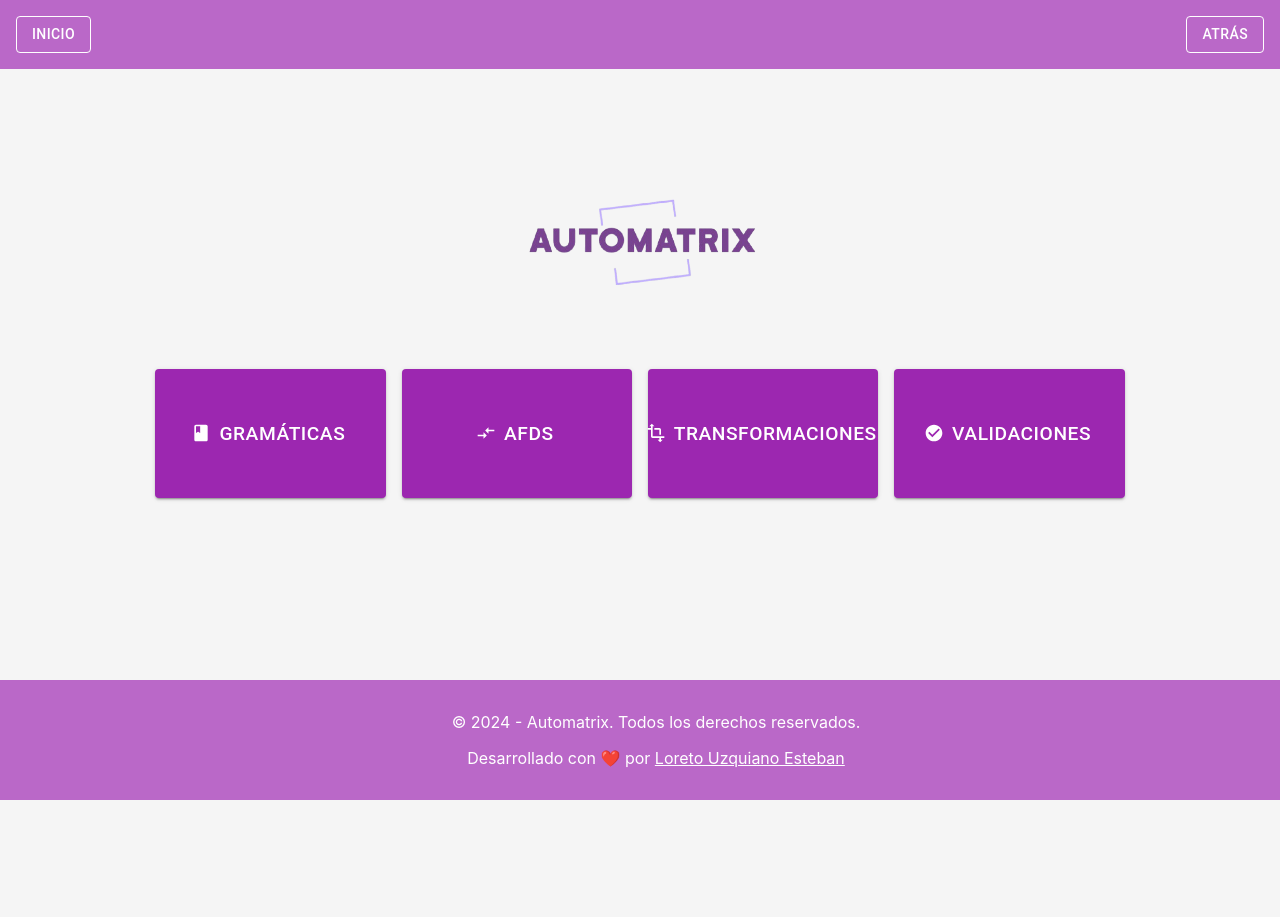
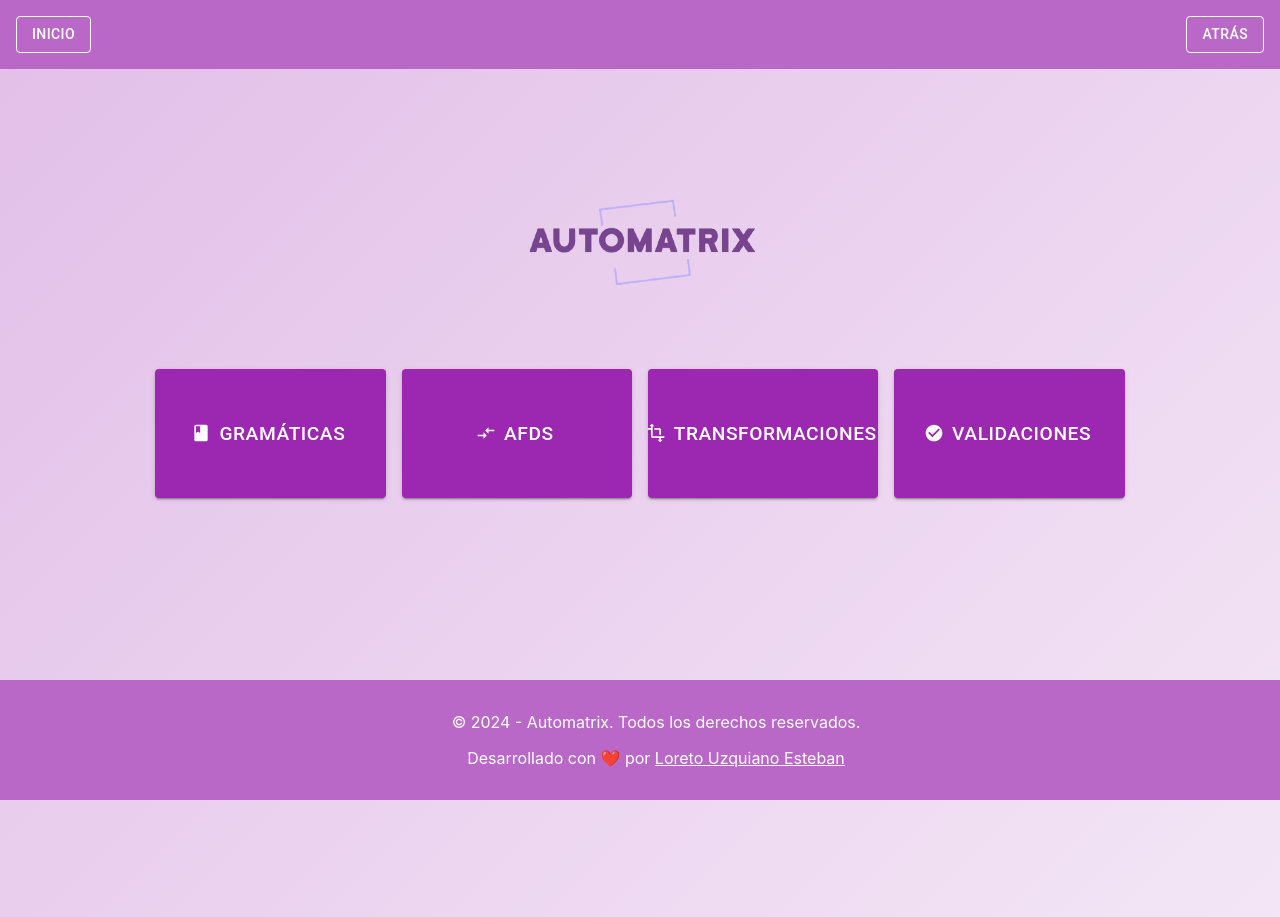
Before and after one commit to loreeue/TFG-Automatrix, a React (Create React App) app in the folder frontend/: page / in a window 1280 px wide. Built offline with nearby package versions, Linux system fonts and the light colour scheme.

Commit message:
Fondo gradiente

```diff
--- a/frontend/src/components/AFDs.js
+++ b/frontend/src/components/AFDs.js
@@ -3,14 +3,26 @@ import { Box, Typography, Button, Grid } from "@mui/material";
 import { useNavigate } from "react-router-dom";
 import CompareArrowsIcon from "@mui/icons-material/CompareArrows";
 import { useTheme } from "@mui/material/styles";
+import {purple} from "@mui/material/colors";
 
 const AFDs = () => {
     const navigate = useNavigate();
     const theme = useTheme();
+    const gradientAnimation = {
+        background: `linear-gradient(-45deg, white, ${purple[300]})`,
+        backgroundSize: "400% 400%",
+        animation: "gradient 15s ease infinite",
+        "@keyframes gradient": {
+            "0%": { backgroundPosition: "0% 50%" },
+            "50%": { backgroundPosition: "100% 50%" },
+            "100%": { backgroundPosition: "0% 50%" },
+        },
+    };
 
     return (
         <Box
             sx={{
+                ...gradientAnimation,
                 minHeight: "100vh",
                 display: "flex",
                 flexDirection: "column",
--- a/frontend/src/components/Grammars.js
+++ b/frontend/src/components/Grammars.js
@@ -3,14 +3,26 @@ import { Box, Typography, Button } from "@mui/material";
 import { useNavigate } from "react-router-dom";
 import BookIcon from "@mui/icons-material/Book";
 import { useTheme } from "@mui/material/styles";
+import {purple} from "@mui/material/colors";
 
 const Grammars = () => {
     const navigate = useNavigate();
     const theme = useTheme();
+    const gradientAnimation = {
+        background: `linear-gradient(-45deg, white, ${purple[300]})`,
+        backgroundSize: "400% 400%",
+        animation: "gradient 15s ease infinite",
+        "@keyframes gradient": {
+            "0%": { backgroundPosition: "0% 50%" },
+            "50%": { backgroundPosition: "100% 50%" },
+            "100%": { backgroundPosition: "0% 50%" },
+        },
+    };
 
     return (
         <Box
             sx={{
+                ...gradientAnimation,
                 minHeight: "100vh",
                 display: "flex",
                 flexDirection: "column",
--- a/frontend/src/components/MainMenu.js
+++ b/frontend/src/components/MainMenu.js
@@ -6,17 +6,29 @@ import CompareArrowsIcon from "@mui/icons-material/CompareArrows";
 import TransformIcon from "@mui/icons-material/Transform";
 import ValidationIcon from "@mui/icons-material/CheckCircle";
 import logo from "../assets/logo.png";
+import { purple } from "@mui/material/colors";
 
 const MainMenu = () => {
+    const gradientAnimation = {
+        background: `linear-gradient(-45deg, white, ${purple[300]})`,
+        backgroundSize: "400% 400%",
+        animation: "gradient 15s ease infinite",
+        "@keyframes gradient": {
+            "0%": { backgroundPosition: "0% 50%" },
+            "50%": { backgroundPosition: "100% 50%" },
+            "100%": { backgroundPosition: "0% 50%" },
+        },
+    };
+
     return (
         <Box
             sx={{
+                ...gradientAnimation,
                 minHeight: "100vh",
                 display: "flex",
                 flexDirection: "column",
-                justifyContent: "flex-start", // Mover todo hacia arriba
+                justifyContent: "flex-start",
                 alignItems: "center",
-                backgroundColor: "#f5f5f5",
                 padding: 3,
             }}
         >
--- a/frontend/src/components/Simulations.js
+++ b/frontend/src/components/Simulations.js
@@ -3,14 +3,26 @@ import { Box, Typography, Button } from "@mui/material";
 import { useNavigate } from "react-router-dom";
 import ValidationIcon from "@mui/icons-material/CheckCircle";
 import { useTheme } from "@mui/material/styles";
+import {purple} from "@mui/material/colors";
 
 const Simulations = () => {
     const navigate = useNavigate();
     const theme = useTheme();
+    const gradientAnimation = {
+        background: `linear-gradient(-45deg, white, ${purple[300]})`,
+        backgroundSize: "400% 400%",
+        animation: "gradient 15s ease infinite",
+        "@keyframes gradient": {
+            "0%": { backgroundPosition: "0% 50%" },
+            "50%": { backgroundPosition: "100% 50%" },
+            "100%": { backgroundPosition: "0% 50%" },
+        },
+    };
 
     return (
         <Box
             sx={{
+                ...gradientAnimation,
                 minHeight: "100vh",
                 display: "flex",
                 flexDirection: "column",
--- a/frontend/src/components/Transformations.js
+++ b/frontend/src/components/Transformations.js
@@ -3,14 +3,26 @@ import { Box, Typography, Button, Grid } from "@mui/material";
 import { useNavigate } from "react-router-dom";
 import TransformIcon from "@mui/icons-material/Transform";
 import { useTheme } from "@mui/material/styles";
+import {purple} from "@mui/material/colors";
 
 const Transformations = () => {
     const navigate = useNavigate();
     const theme = useTheme();
+    const gradientAnimation = {
+        background: `linear-gradient(-45deg, white, ${purple[300]})`,
+        backgroundSize: "400% 400%",
+        animation: "gradient 15s ease infinite",
+        "@keyframes gradient": {
+            "0%": { backgroundPosition: "0% 50%" },
+            "50%": { backgroundPosition: "100% 50%" },
+            "100%": { backgroundPosition: "0% 50%" },
+        },
+    };
 
     return (
         <Box
             sx={{
+                ...gradientAnimation,
                 minHeight: "100vh",
                 display: "flex",
                 flexDirection: "column",
```
Also changed, not shown: 2 other files (tests, documents, lock files or other folders).
